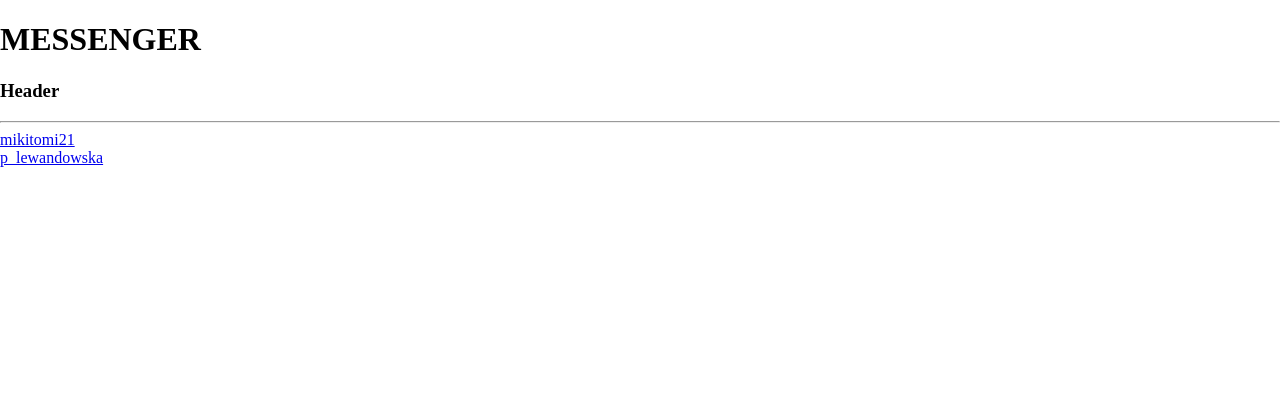
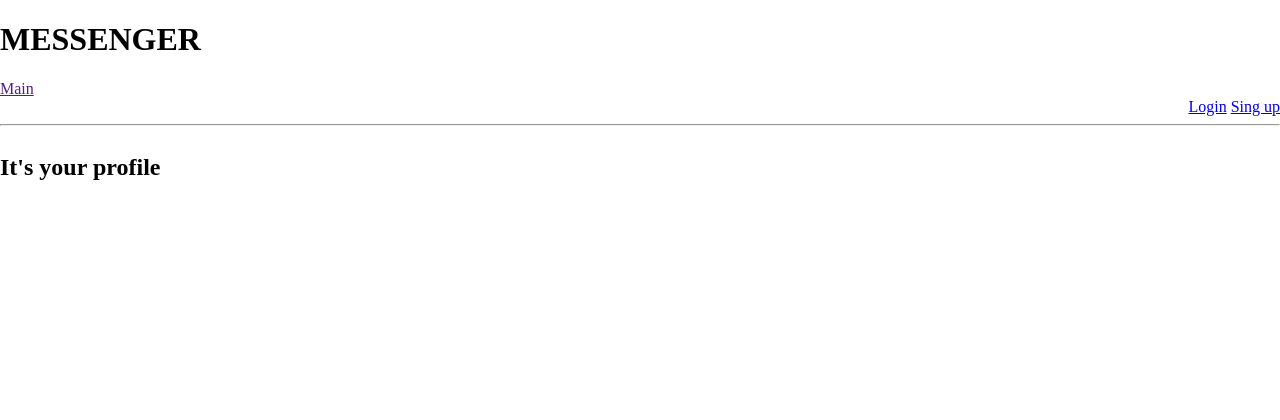
Before and after one commit to mikitomi21/Docker_Learning, a Django app: template profile/templates/profile/home.html in a window 1280 px wide. Shown: the top 420 px of the page. Run offline with Django 4.2, Linux system fonts and the light colour scheme; the template is opened without the code that fills it: values named after a table or form of the project are taken from there, others are empty; data comes from the database, SQL or seed files in the repository.

Commit message:
Add pages for users

```diff
--- a/chat/templates/chat/home.html
+++ b/chat/templates/chat/home.html
@@ -23,7 +23,7 @@
 <div class="contact_list">
     {% for user in users %}
     <div class="contact_user">
-        <a href="{% url 'profile:profile' user.id %}">{{user}}</a>
+        <a href="{% url 'profile:profile' user.username %}">{{user}}</a>
     </div>
     {% endfor %}
 
--- a/profile/templates/profile/home.html
+++ b/profile/templates/profile/home.html
@@ -1,15 +1,10 @@
 
 {% extends 'main.html' %}
-{% block nav %}
 
-<div class="contact_list">
-    {% for user in users %}
-    <div class="contact_user">
-        <a href="{% url 'profile' user.id %}">{{user}}</a>
-    </div>
-    {% endfor %}
+{% block section %}
 
-
+<div>
+    <h2>It's your profile</h2>
 </div>
 
 {% endblock %}
--- a/profile/urls.py
+++ b/profile/urls.py
@@ -3,5 +3,5 @@ from django.urls import path
 from . import views
 
 urlpatterns = [
-    path('<str:pk>/', views.test, name='profile'),
+    path('<str:pk>/', views.profile, name='profile'),
 ]
--- a/profile/views.py
+++ b/profile/views.py
@@ -2,5 +2,6 @@ from django.shortcuts import render, HttpResponse
 
 # Create your views here.
 
-def profile(request):
-    return HttpResponse("Hello")
+def profile(request, pk):
+    context = {}
+    return render(request, 'profile/home.html', context)
--- a/static/css/style.css
+++ b/static/css/style.css
@@ -5,6 +5,10 @@ body {
 .message {
     background-color: pink;
     width: 20%;
+}
+
+.logging {
+    text-align: right;
 }
 
 nav {
--- a/templates/header.html
+++ b/templates/header.html
@@ -1,2 +1,3 @@
-<h3>Header</h3>
+<a href="login.html">Login</a>
+<a href="register.html">Sing up</a>
 <hr>
--- a/templates/main.html
+++ b/templates/main.html
@@ -13,7 +13,10 @@
     <h1>MESSENGER</h1>
 
     <header>
-        {% include 'header.html' %}
+        <a href="">Main</a>
+        <div class="logging">
+            {% include 'header.html' %}
+        </div>
     </header>
 
     <nav>
```
Also changed, not shown: db.sqlite3.
